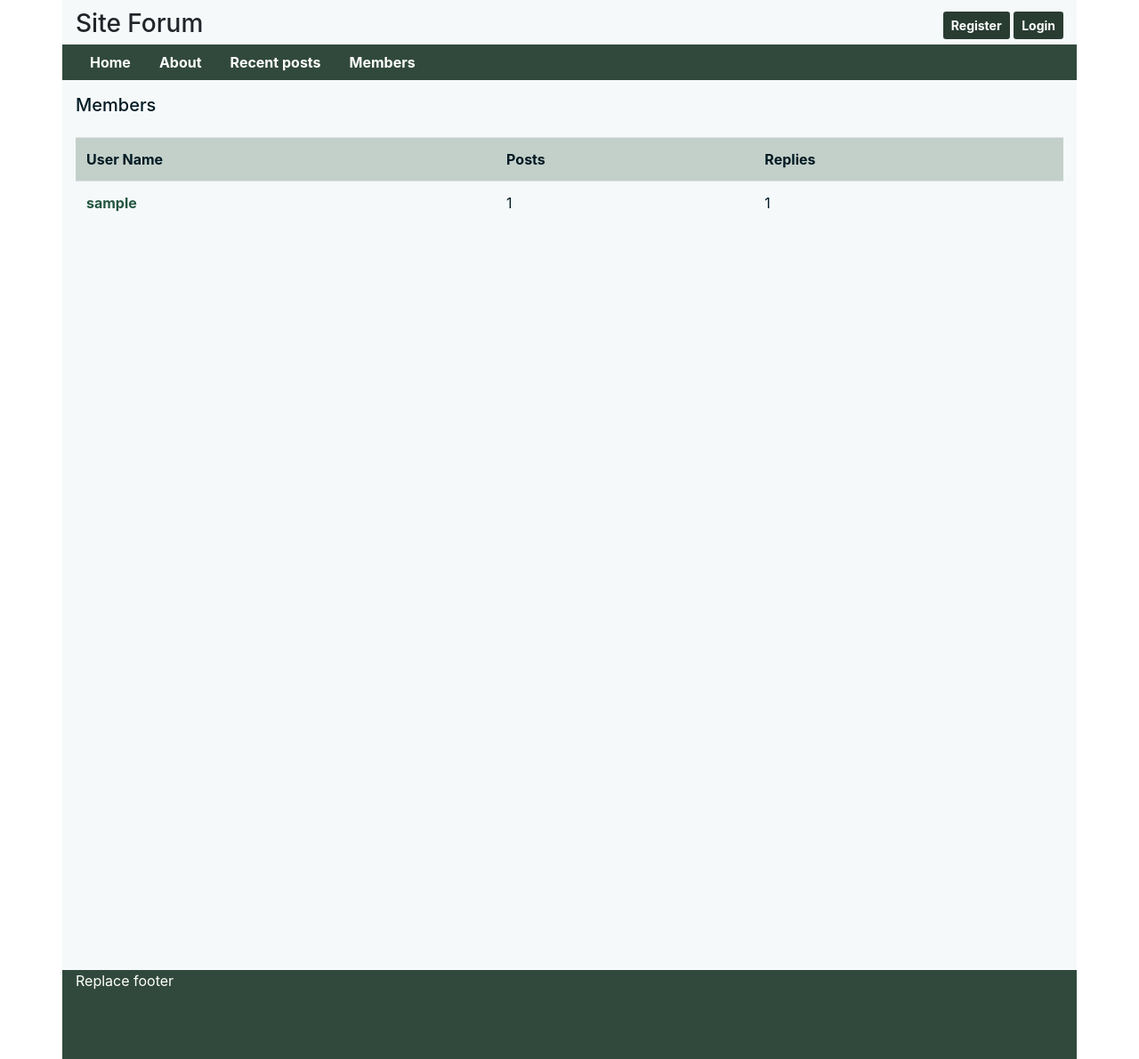
After one commit to SH-anonta/Discussion-Forum, a Django app: page /forum/users in a window 1280 px wide. The commit adds this page. Shown: the whole page at 89% size. Run offline with Django 3.2, Linux system fonts and the light colour scheme; tables that the repository leaves empty hold one stand-in row (values such as "Sample post"); some libraries are stand-ins or nearby versions.

Commit message:
Create user_list template, view for viewing a list of users add url mapping

```diff
--- a/forum/templates/forum/layout_base_template.html
+++ b/forum/templates/forum/layout_base_template.html
@@ -49,7 +49,7 @@ It also provides default content for Header footer and sidebar
                 <a class="nav-link" href="{%url 'forum:homepage'%}">Home</a>
                 <a class="nav-link" href="{%url 'forum:about_page'%}">About</a>
                 <a class="nav-link" href="/forum">Recent posts</a>
-                <a class="nav-link" href="/forum">Profile</a>
+                <a class="nav-link" href="{%url 'forum:user_list'%}">Members</a>
             </nav>
         </div>
 
--- /dev/null
+++ b/forum/templates/forum/user_list.html
@@ -0,0 +1,51 @@
+{%extends 'forum/layout_base_template.html'%}
+
+{%block HeadContent%}
+    <title>Members</title>
+{%endblock%}
+
+{%block MainContent%}
+    <div class="container">
+        <div class="row mt-3 mb-3">
+            <div class="col-sm-12">
+                <h5>Members</h5>
+            </div>
+
+        </div>
+
+        <div class="row">
+            <div class="col-sm-12">
+                <table id="UserListTable" class="table table-striped">
+                    <tr>
+                        <th>User Name</th>
+                        <th>Posts</th>
+                        <th>Replies</th>
+                    </tr>
+
+                    {%for member in members%}
+                    <tr>
+                        <td>
+                            <a href="{%url 'forum:user_detail' member.pk%}">{{member.username}}</a>
+                        </td>
+                        <td>{{member.userprofile.postCount}}</td>
+                        <td>{{member.userprofile.replyCount}}</td>
+                    </tr>
+
+                    {%endfor%}
+                </table>
+
+            </div>
+
+        </div>
+
+
+    </div>
+{%endblock%}
+
+{%block PageStyles%}
+<style>
+    #UserListTable{
+        max-height: 100%;
+    }
+</style>
+{%endblock%}
--- a/forum/urls.py
+++ b/forum/urls.py
@@ -2,7 +2,7 @@ from django.contrib.auth.decorators import login_required
 from django.urls import path
 
 from forum.views import HomePage, Login, Logout, Register, AboutPage, DeletePost, RestorePost, DeletedPosts, EditPost, \
-    DeleteReply, EditReply, MarkDownToHtml, EditUserProfile
+    DeleteReply, EditReply, MarkDownToHtml, EditUserProfile, UserList
 from forum.views import CreatePost, BoardPosts, PostDetail, UserDetail, CreateReply
 
 app_name= 'forum'
@@ -14,6 +14,7 @@ urlpatterns = [
     path('post/<int:post_id>', PostDetail.as_view(), name='post_detail'),
     path('user/<int:user_id>', UserDetail.as_view(), name='user_detail'),
     path('deleted-posts', login_required(DeletedPosts.as_view()), name='deleted_posts'),
+    path('users', UserList.as_view(), name='user_list'),
 
     # post only
     path('delete-post', login_required(DeletePost.as_view()), name='delete_post'),
--- a/forum/views.py
+++ b/forum/views.py
@@ -169,6 +169,15 @@ class DeleteReply(View):
         }
 
         return render(request, 'forum/show_message.html', context)
+
+class UserList(View):
+    def get(self, request):
+
+        context= {
+            'members' : User.objects.all().order_by('username')
+        }
+
+        return render(request, 'forum/user_list.html', context)
 
 # get and post
 
```
